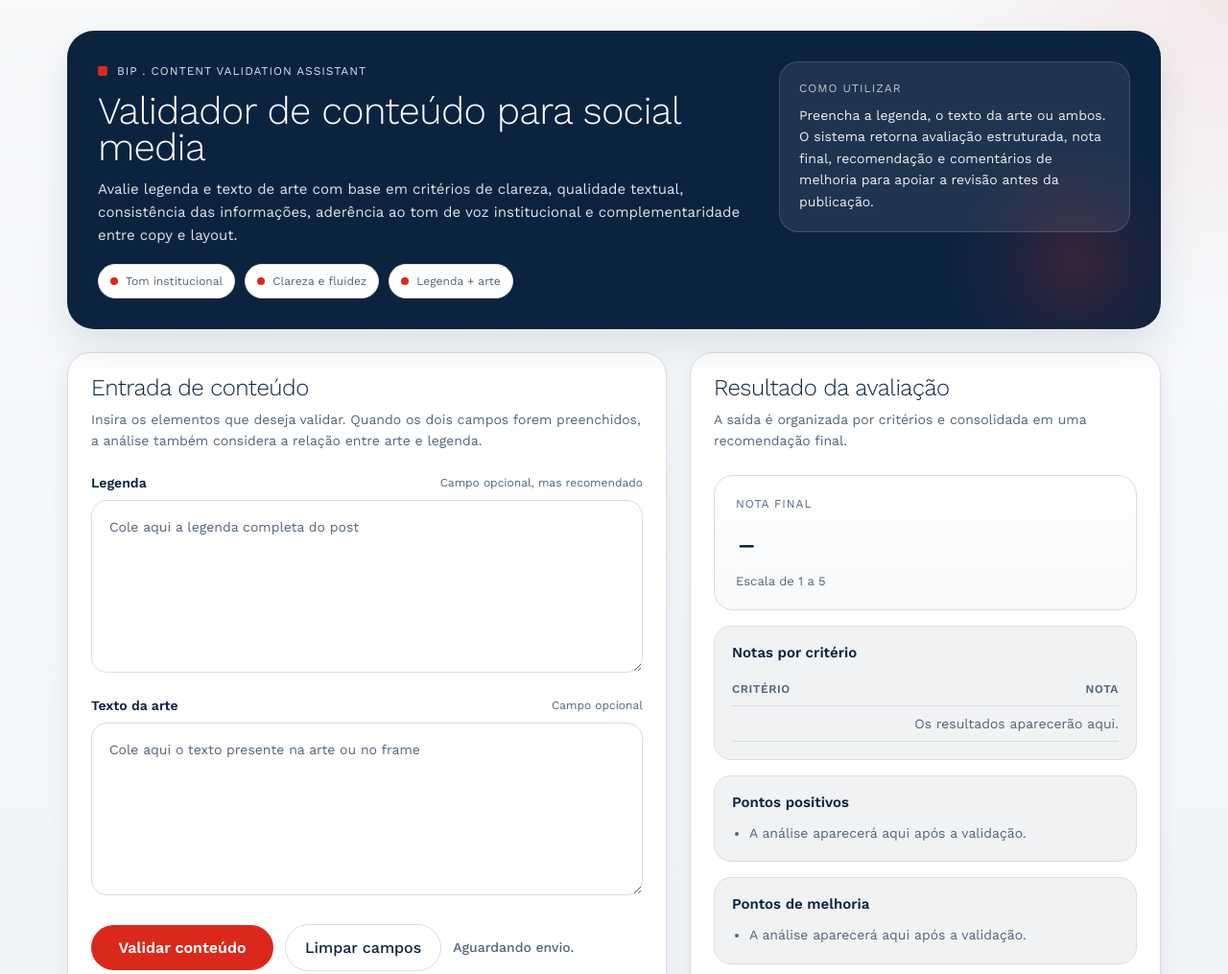
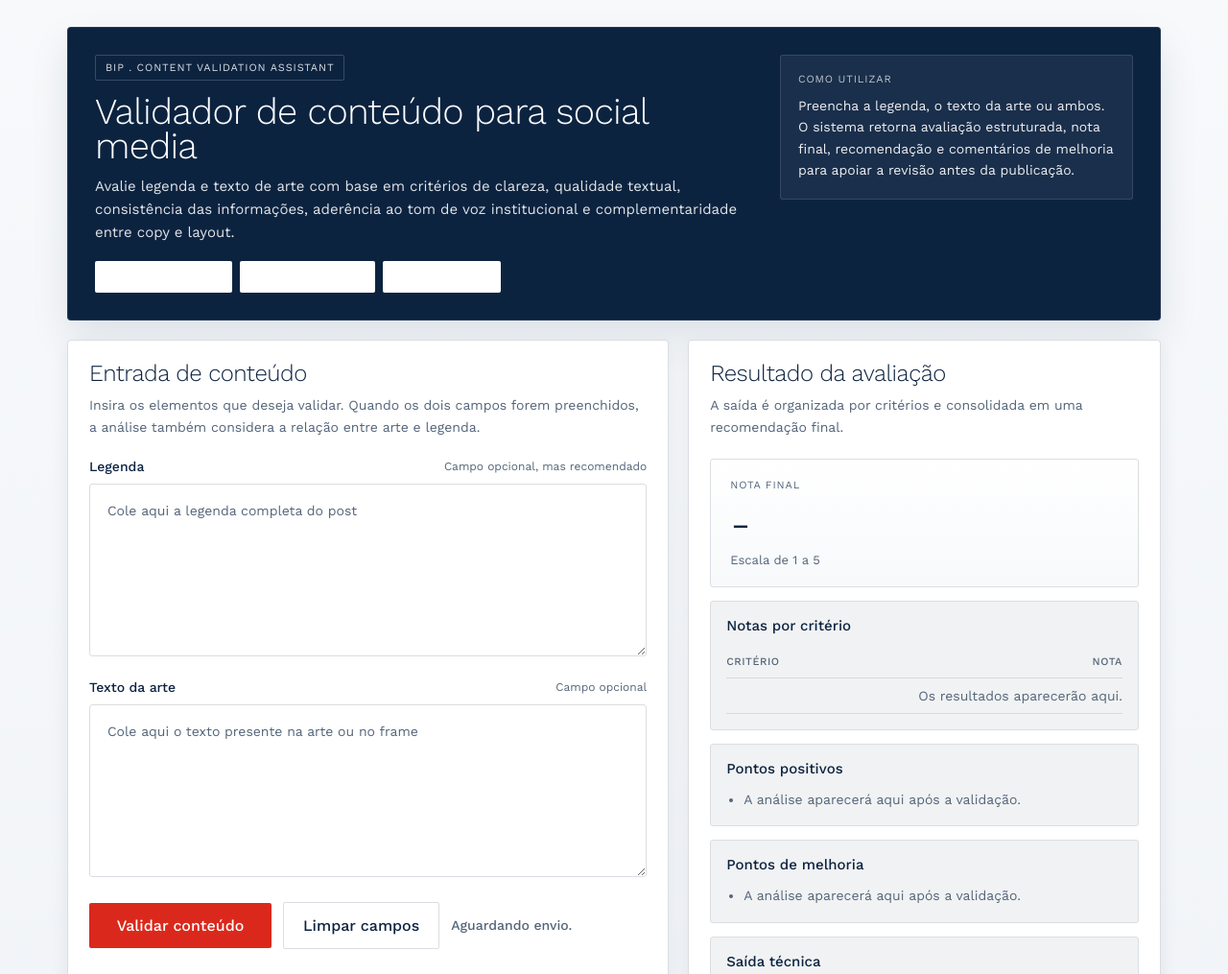
Before and after one commit to AnaChianello/content-validator, a website: page index.html in a window 1280 px wide. Shown: the top 1015 px of the page at 96% size. Drawn offline with nearby package versions, Linux system fonts and the light colour scheme.

Commit message:
Update index.html

```diff
--- a/index.html
+++ b/index.html
@@ -16,19 +16,15 @@
       --bip-red: #DA291C;
       --bip-white: #FFFFFF;
 
-      --blue-700: #0C2340;
       --blue-600: #354159;
       --blue-500: #546579;
       --blue-300: #9DA7B3;
       --blue-100: #DADEE2;
 
-      --red-500: #DA291C;
       --red-400: #ED4239;
-      --red-200: #FCB7B3;
       --red-100: #FFE3E3;
 
       --neutral-bg: #F5F7FA;
-      --neutral-surface: #FFFFFF;
       --neutral-soft: #F1F2F3;
       --text-main: #0C2340;
       --text-soft: #546579;
@@ -44,9 +40,9 @@
       --shadow-sm: 0 8px 20px rgba(12, 35, 64, 0.08);
       --shadow-md: 0 18px 40px rgba(12, 35, 64, 0.10);
 
-      --radius-lg: 24px;
-      --radius-md: 18px;
-      --radius-sm: 12px;
+      --radius-lg: 4px;
+      --radius-md: 3px;
+      --radius-sm: 2px;
     }
 
     * {
@@ -56,43 +52,27 @@
     body {
       margin: 0;
       font-family: "Work Sans", Arial, sans-serif;
-      background:
-        radial-gradient(circle at top right, rgba(218, 41, 28, 0.08), transparent 18%),
-        linear-gradient(180deg, #F7F9FB 0%, #F1F4F8 100%);
+      background: linear-gradient(180deg, #F7F9FB 0%, #F1F4F8 100%);
       color: var(--text-main);
     }
 
     .page {
       max-width: 1180px;
       margin: 0 auto;
-      padding: 32px 20px 56px;
+      padding: 28px 20px 48px;
     }
 
     .hero {
-      position: relative;
-      overflow: hidden;
       background: var(--bip-blue);
       color: var(--bip-white);
-      border-radius: 28px;
-      padding: 32px;
+      border: 1px solid rgba(255,255,255,0.10);
+      border-radius: var(--radius-lg);
+      padding: 28px;
       box-shadow: var(--shadow-md);
-      margin-bottom: 24px;
-    }
-
-    .hero::after {
-      content: "";
-      position: absolute;
-      inset: auto -40px -60px auto;
-      width: 260px;
-      height: 260px;
-      background:
-        radial-gradient(circle, rgba(218, 41, 28, 0.22) 0%, rgba(218, 41, 28, 0.08) 35%, transparent 70%);
-      pointer-events: none;
+      margin-bottom: 20px;
     }
 
     .hero-grid {
-      position: relative;
-      z-index: 1;
       display: grid;
       grid-template-columns: 1.5fr 0.8fr;
       gap: 24px;
@@ -100,30 +80,24 @@
     }
 
     .eyebrow {
-      display: inline-flex;
-      align-items: center;
-      gap: 10px;
-      margin-bottom: 16px;
-      font-size: 12px;
+      display: inline-block;
+      margin-bottom: 14px;
+      padding: 6px 10px;
+      border: 1px solid rgba(255,255,255,0.18);
+      border-radius: var(--radius-sm);
+      font-size: 11px;
       letter-spacing: 0.08em;
       text-transform: uppercase;
-      color: rgba(255, 255, 255, 0.86);
-    }
-
-    .eyebrow-dot {
-      width: 10px;
-      height: 10px;
-      background: var(--bip-red);
-      border-radius: 2px;
-      display: inline-block;
+      color: rgba(255, 255, 255, 0.85);
     }
 
     .hero h1 {
       margin: 0 0 12px;
-      font-size: 40px;
+      font-size: 38px;
       line-height: 0.95;
       font-weight: 300;
       letter-spacing: -0.02em;
+      text-align: left;
     }
 
     .hero p {
@@ -132,19 +106,19 @@
       color: rgba(255, 255, 255, 0.88);
       line-height: 1.6;
       font-size: 15px;
+      text-align: left;
     }
 
     .hero-panel {
-      background: rgba(255, 255, 255, 0.08);
-      border: 1px solid rgba(255, 255, 255, 0.14);
-      border-radius: 20px;
-      padding: 20px;
-      backdrop-filter: blur(4px);
+      background: rgba(255, 255, 255, 0.06);
+      border: 1px solid rgba(255, 255, 255, 0.12);
+      border-radius: var(--radius-md);
+      padding: 18px;
     }
 
     .hero-panel-title {
       margin: 0 0 10px;
-      font-size: 12px;
+      font-size: 11px;
       text-transform: uppercase;
       letter-spacing: 0.08em;
       color: rgba(255, 255, 255, 0.72);
@@ -159,18 +133,18 @@
     .layout {
       display: grid;
       grid-template-columns: 1.12fr 0.88fr;
-      gap: 24px;
+      gap: 20px;
     }
 
     .card {
-      background: var(--neutral-surface);
+      background: var(--bip-white);
       border: 1px solid var(--border);
       border-radius: var(--radius-lg);
       box-shadow: var(--shadow-sm);
     }
 
     .card-header {
-      padding: 24px 24px 0;
+      padding: 22px 22px 0;
     }
 
     .card-title {
@@ -180,6 +154,7 @@
       font-weight: 300;
       letter-spacing: -0.02em;
       color: var(--bip-blue);
+      text-align: left;
     }
 
     .card-subtitle {
@@ -187,14 +162,15 @@
       color: var(--text-soft);
       font-size: 14px;
       line-height: 1.6;
+      text-align: left;
     }
 
     .card-body {
-      padding: 24px;
+      padding: 22px;
     }
 
     .field {
-      margin-bottom: 22px;
+      margin-bottom: 20px;
     }
 
     .field:last-child {
@@ -213,7 +189,7 @@
     .field-label {
       color: var(--bip-blue);
       font-size: 14px;
-      font-weight: 600;
+      font-weight: 500;
     }
 
     .field-note {
@@ -226,7 +202,7 @@
       width: 100%;
       min-height: 180px;
       border: 1px solid var(--border);
-      border-radius: 16px;
+      border-radius: var(--radius-md);
       padding: 16px 18px;
       font: inherit;
       font-size: 14px;
@@ -235,7 +211,8 @@
       background: #fff;
       resize: vertical;
       outline: none;
-      transition: border-color 0.2s ease, box-shadow 0.2s ease, transform 0.1s ease;
+      transition: border-color 0.2s ease, box-shadow 0.2s ease;
+      text-align: left;
     }
 
     textarea::placeholder {
@@ -244,7 +221,7 @@
 
     textarea:focus {
       border-color: var(--bip-red);
-      box-shadow: 0 0 0 4px rgba(218, 41, 28, 0.10);
+      box-shadow: 0 0 0 3px rgba(218, 41, 28, 0.10);
     }
 
     .actions {
@@ -252,7 +229,7 @@
       gap: 12px;
       align-items: center;
       flex-wrap: wrap;
-      margin-top: 26px;
+      margin-top: 22px;
     }
 
     button {
@@ -261,30 +238,28 @@
 
     .button-primary {
       border: none;
-      border-radius: 999px;
+      border-radius: var(--radius-sm);
       padding: 14px 22px;
       background: var(--bip-red);
       color: var(--bip-white);
-      font-weight: 600;
+      font-weight: 500;
       cursor: pointer;
-      transition: transform 0.15s ease, opacity 0.2s ease, background 0.2s ease;
+      transition: opacity 0.2s ease, background 0.2s ease;
       min-width: 190px;
     }
 
     .button-primary:hover {
-      transform: translateY(-1px);
       background: var(--red-400);
     }
 
     .button-primary:disabled {
       opacity: 0.72;
       cursor: not-allowed;
-      transform: none;
     }
 
     .button-secondary {
       border: 1px solid var(--border);
-      border-radius: 999px;
+      border-radius: var(--radius-sm);
       padding: 14px 20px;
       background: transparent;
       color: var(--bip-blue);
@@ -296,22 +271,23 @@
       font-size: 14px;
       font-weight: 500;
       color: var(--text-soft);
+      text-align: left;
     }
 
     .results-stack {
       display: grid;
-      gap: 16px;
+      gap: 14px;
     }
 
     .score-card {
       background: linear-gradient(180deg, #FFFFFF 0%, #F7F9FB 100%);
       border: 1px solid var(--border);
-      border-radius: 20px;
-      padding: 22px;
+      border-radius: var(--radius-md);
+      padding: 20px;
     }
 
     .score-label {
-      font-size: 12px;
+      font-size: 11px;
       text-transform: uppercase;
       letter-spacing: 0.08em;
       color: var(--text-soft);
@@ -319,25 +295,28 @@
     }
 
     .score-value {
-      font-size: 48px;
+      font-size: 46px;
       line-height: 1;
       font-weight: 300;
       color: var(--bip-blue);
       letter-spacing: -0.04em;
+      text-align: left;
     }
 
     .score-meta {
       margin-top: 8px;
       font-size: 13px;
       color: var(--text-soft);
+      text-align: left;
     }
 
     .recommendation {
-      border-radius: 18px;
-      padding: 16px 18px;
+      border-radius: var(--radius-md);
+      padding: 15px 16px;
       font-size: 15px;
-      font-weight: 600;
+      font-weight: 500;
       border: 1px solid transparent;
+      text-align: left;
     }
 
     .recommendation.aprovado {
@@ -365,15 +344,16 @@
     .section-box {
       background: var(--neutral-soft);
       border: 1px solid var(--border);
-      border-radius: 18px;
-      padding: 18px;
+      border-radius: var(--radius-md);
+      padding: 16px;
     }
 
     .section-box h3 {
       margin: 0 0 12px;
       font-size: 15px;
       color: var(--bip-blue);
-      font-weight: 600;
+      font-weight: 500;
+      text-align: left;
     }
 
     .scores-table {
@@ -392,10 +372,10 @@
 
     .scores-table th {
       color: var(--text-soft);
-      font-size: 12px;
+      font-size: 11px;
       text-transform: uppercase;
       letter-spacing: 0.05em;
-      font-weight: 600;
+      font-weight: 500;
     }
 
     .scores-table td:last-child,
@@ -409,6 +389,7 @@
       color: var(--text-soft);
       font-size: 14px;
       line-height: 1.6;
+      text-align: left;
     }
 
     .list li + li {
@@ -418,47 +399,42 @@
     .raw-output {
       background: var(--bip-blue);
       color: #E6EDF5;
-      border-radius: 18px;
-      padding: 18px;
+      border-radius: var(--radius-md);
+      padding: 16px;
       font-size: 13px;
       line-height: 1.6;
       white-space: pre-wrap;
       word-break: break-word;
       overflow: auto;
       max-height: 320px;
+      text-align: left;
     }
 
     .microcopy {
       margin-top: 10px;
       font-size: 12px;
       color: var(--text-soft);
+      text-align: left;
     }
 
     .footer-bar {
       margin-top: 18px;
       display: flex;
-      gap: 10px;
+      gap: 8px;
       flex-wrap: wrap;
     }
 
     .tag {
       display: inline-flex;
       align-items: center;
-      gap: 8px;
-      padding: 10px 12px;
-      border-radius: 999px;
+      padding: 9px 11px;
+      border-radius: var(--radius-sm);
       background: #fff;
-      border: 1px solid var(--border);
-      color: var(--text-soft);
-      font-size: 12px;
-    }
-
-    .tag-accent {
-      width: 8px;
-      height: 8px;
-      background: var(--bip-red);
-      border-radius: 50%;
-      display: inline-block;
+      border: 1px solid rgba(255,255,255,0.18);
+      color: rgba(255,255,255,0.84);
+      font-size: 11px;
+      text-transform: uppercase;
+      letter-spacing: 0.04em;
     }
 
     @media (max-width: 980px) {
@@ -474,7 +450,7 @@
 
     @media (max-width: 640px) {
       .page {
-        padding: 20px 14px 36px;
+        padding: 18px 14px 32px;
       }
 
       .hero,
@@ -485,8 +461,8 @@
       }
 
       .hero {
-        padding-top: 24px;
-        padding-bottom: 24px;
+        padding-top: 22px;
+        padding-bottom: 22px;
       }
 
       .button-primary,
@@ -505,10 +481,7 @@
     <section class="hero">
       <div class="hero-grid">
         <div>
-          <div class="eyebrow">
-            <span class="eyebrow-dot"></span>
-            <span>BIP . Content Validation Assistant</span>
-          </div>
+          <div class="eyebrow">BIP . Content Validation Assistant</div>
           <h1>Validador de conteúdo para social media</h1>
           <p>
             Avalie legenda e texto de arte com base em critérios de clareza,
@@ -517,9 +490,9 @@
           </p>
 
           <div class="footer-bar">
-            <div class="tag"><span class="tag-accent"></span>Tom institucional</div>
-            <div class="tag"><span class="tag-accent"></span>Clareza e fluidez</div>
-            <div class="tag"><span class="tag-accent"></span>Legenda + arte</div>
+            <div class="tag">Tom institucional</div>
+            <div class="tag">Clareza e fluidez</div>
+            <div class="tag">Legenda + arte</div>
           </div>
         </div>
 
@@ -788,16 +761,8 @@
           finalScoreEl.textContent = "-";
           statusEl.textContent = "Erro na validação.";
           renderRecommendation(data.error || "Não foi possível concluir a análise.");
-          renderList(
-            positiveListEl,
-            [],
-            "Nenhum resultado disponível."
-          );
-          renderList(
-            improvementListEl,
-            [data.error || "Verifique a configuração do serviço."],
-            "Nenhum resultado disponível."
-          );
+          renderList(positiveListEl, [], "Nenhum resultado disponível.");
+          renderList(improvementListEl, [data.error || "Verifique a configuração do serviço."], "Nenhum resultado disponível.");
           return;
         }
 
@@ -808,16 +773,8 @@
 
         renderRecommendation(data.recomendacao_final || "Avaliação concluída");
         renderScores(data.scores);
-        renderList(
-          positiveListEl,
-          data.pontos_positivos,
-          "Nenhum ponto positivo informado."
-        );
-        renderList(
-          improvementListEl,
-          data.pontos_melhoria,
-          "Nenhum ponto de melhoria informado."
-        );
+        renderList(positiveListEl, data.pontos_positivos, "Nenhum ponto positivo informado.");
+        renderList(improvementListEl, data.pontos_melhoria, "Nenhum ponto de melhoria informado.");
         statusEl.textContent = "Validação concluída com sucesso.";
       } catch (error) {
         finalScoreEl.textContent = "-";
```
